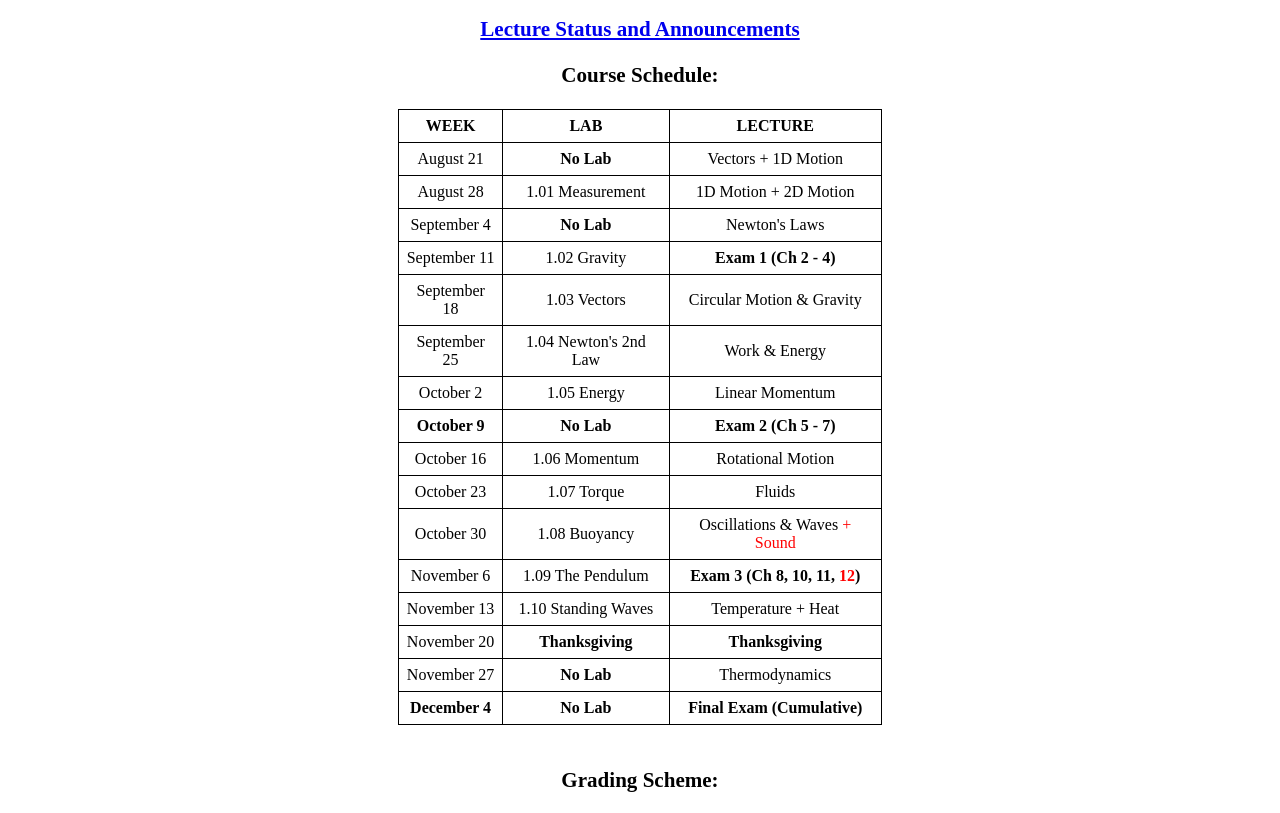
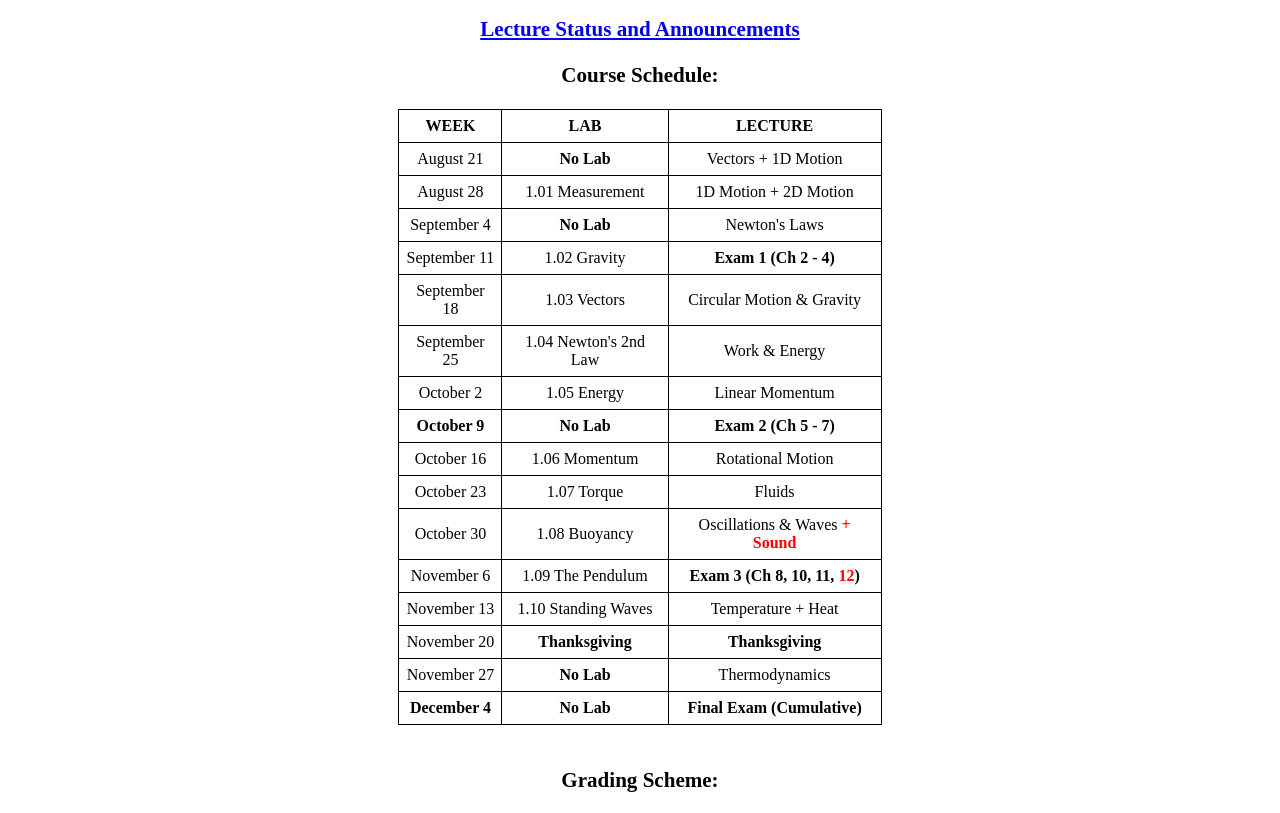
Before and after one commit to dhlaurence/dhlaurence.github.io, a Jekyll site: the page built from teaching/phys2350fall17.html, in a window 1280 px wide. Shown: the part 345-1158 px from the top of the page. Built offline with Jekyll 4.4.1, drawn with Linux system fonts in a browser that asks for light colours.

Commit message:
Update phys2350fall17.html

```diff
--- a/teaching/phys2350fall17.html
+++ b/teaching/phys2350fall17.html
@@ -90,7 +90,7 @@ title: PHYS2350Fall2017
   <tr>
     <td>October 30</td>
     <td>1.08 Buoyancy</td>
-    <td>Oscillations & Waves <font color="red">+ Sound</font></td>
+    <td>Oscillations & Waves <font color="red"><b>+ Sound</b></font></td>
   </tr>
   <tr>
     <td>November 6</td>
```
